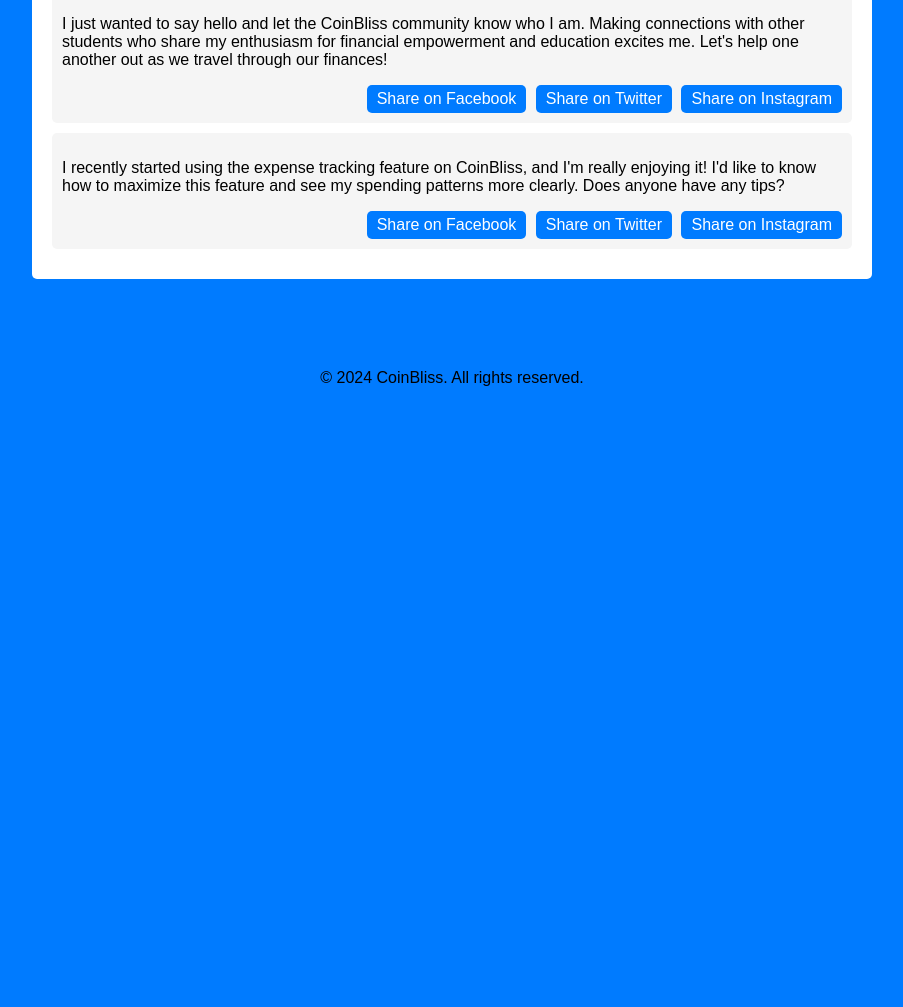
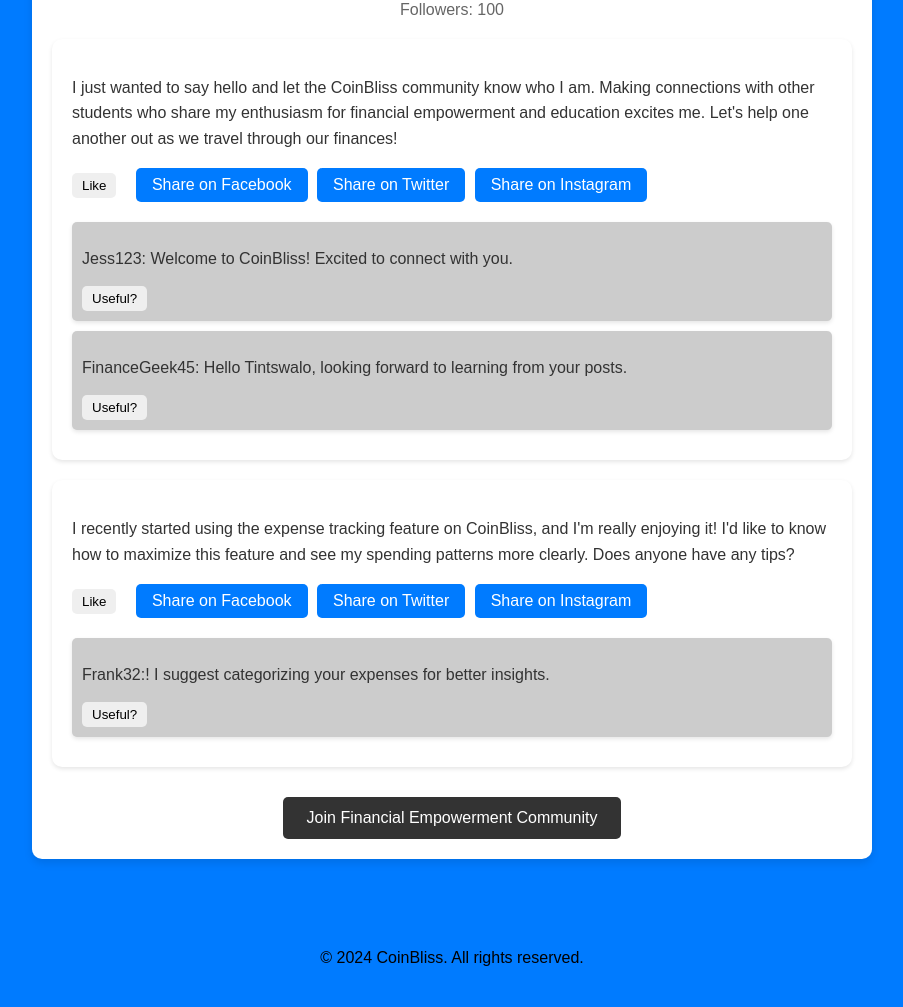
Before and after one commit to Tintswalo-Bilankulu/FirstWebPrototype, a website: page public_html/Profile.html in a window 1280 px wide. Shown: the part 417-1424 px from the top of the page, without its empty margins (188-1091 px from the left). Before the commit the page ends 844 px from the top, so only its background shows below. Drawn offline with Linux system fonts and the light colour scheme.

Commit message:
updated the profile page

```diff
--- a/public_html/Profile.html
+++ b/public_html/Profile.html
@@ -1,24 +1,27 @@
 <!DOCTYPE html>
-<!--
-Click nbfs://nbhost/SystemFileSystem/Templates/Licenses/license-default.txt to change this license
-Click nbfs://nbhost/SystemFileSystem/Templates/ClientSide/html.html to edit this template
--->
-<html>
+<html lang="en">
 <head>
+    <meta charset="UTF-8">
+    <meta name="viewport" content="width=device-width, initial-scale=1.0">
+    <title>Tintswalo Faith - Profile</title>
      <link rel="stylesheet" href="ConstantStyle.css" type="text/css"/>
+    <link rel="icon" href="Screenshot 2024-04-15 192607.png" type="image/x-icon">
+    <style>
 
-         <style>
         body {
-
+            font-family: Arial, sans-serif;
+            background-color: #007bff;
+            margin: 0;
+            padding: 0;
         }
 
         .container {
             max-width: 800px;
             margin: 20px auto;
+            background-color: #fff;
+            border-radius: 10px;
+            box-shadow: 0 4px 8px rgba(0, 0, 0, 0.1);
             padding: 20px;
-            background-color: #fff;
-            border-radius: 5px;
-            box-shadow: activeborder;
         }
 
         h1 {
@@ -27,44 +30,44 @@
         }
 
         .profile-info {
-            margin-bottom: 20px;
             text-align: center;
         }
 
         .profile-info img {
-            width: 120px;
-            height: 120px;
+            width: 150px;
+            height: 150px;
             border-radius: 50%;
-            margin-bottom: 10px;
+            margin-bottom: 20px;
+            border: 5px solid #fff;
+            box-shadow: 0 0 10px rgba(0, 0, 0, 0.1);
         }
 
         .profile-info h2 {
             margin-bottom: 10px;
+            color: #0056b3;
         }
 
-        .followers {
-            color: black;
-        }
-
-        .posts {
-            margin-top: 20px;
+        .profile-info p {
+            color: #666;
+            margin-bottom: 20px;
         }
 
         .post {
-            background-color: #f5f5f5;
-            padding: 10px;
-            border-radius: 5px;
-            margin-bottom: 10px;
+            background-color: #fff;
+            padding: 20px;
+            border-radius: 10px;
+            box-shadow: 0 2px 4px rgba(0, 0, 0, 0.1);
+            margin-bottom: 20px;
         }
 
-        .social-media {
-            margin-top: 10px;
-            text-align: right;
+        .post p {
+            color: #333;
+            line-height: 1.6;
         }
 
         .social-media a {
             display: inline-block;
-            padding: 5px 10px;
+            padding: 8px 16px;
             background-color: #007bff;
             color: #fff;
             text-decoration: none;
@@ -75,14 +78,63 @@
         .social-media a:hover {
             background-color: #0056b3;
         }
+
+        .comments {
+            margin-top: 20px;
+        }
+
+        .comment {
+            background-color: #ccc;
+            padding: 10px;
+            border-radius: 5px;
+            margin-bottom: 10px;
+            box-shadow: 0 2px 4px rgba(0, 0, 0, 0.1);
+        }
+
+        .comment p {
+            color: #333;
+            line-height: 1.4;
+        }
+
+        .like-btn,
+        .useful-btn {
+            margin-right: 10px;
+            padding: 5px 10px;
+            border: none;
+            border-radius: 5px;
+            cursor: pointer;
+            transition: background-color 0.3s ease;
+        }
+
+        .like-btn:hover,
+        .useful-btn:hover {
+            background-color: #0056b3;
+            color: #fff;
+        }
+
+        .join-community {
+            text-align: center;
+            margin-top: 30px;
+        }
+
+        .join-community button {
+            padding: 12px 24px;
+            background-color: #333;
+            color: #fff;
+            border: none;
+            border-radius: 5px;
+            cursor: pointer;
+            font-size: 16px;
+            transition: background-color 0.3s ease;
+        }
+
+        .join-community button:hover {
+            background-color: #555;
+        }
+
     </style>
 
-        <title>My Profile</title>
-        <meta charset="UTF-8">
-        <meta name="viewport" content="width=device-width, initial-scale=1.0">
-        <link rel="icon" href="Screenshot 2024-04-15 192607.png" type="image/x-icon">
 </head>
-   <body>
   <div class="dropdown">
   <button class="dropbtn">Menu</button>
   <div class="dropdown-content">
@@ -94,6 +146,7 @@
 
     </div>
    </div>
+<body>
 <div class="container">
     <h1>My Profile</h1>
 
@@ -107,23 +160,73 @@
         <div class="post">
             <p>I just wanted to say hello and let the CoinBliss community know who I am. Making connections with other students who share my enthusiasm for financial empowerment and education excites me. Let's help one another out as we travel through our finances!</p>
             <div class="social-media">
+                <button class="like-btn">Like</button>
+
                 <a href="https://www.facebook.com/">Share on Facebook</a>
                 <a href="https://twitter.com/?lang=en-za">Share on Twitter</a>
                 <a href="https://www.instagram.com/?hl=en">Share on Instagram</a>
+            </div>
+            <div class="comments">
+                <div class="comment">
+                    <p>Jess123: Welcome to CoinBliss! Excited to connect with you.</p>
+                     <button class="useful-btn">Useful?</button>
+                </div>
+                <div class="comment">
+                    <p>FinanceGeek45: Hello Tintswalo, looking forward to learning from your posts.</p>
+                     <button class="useful-btn">Useful?</button>
+                </div>
+                <!-- Add more comments dynamically -->
             </div>
         </div>
         <div class="post">
             <p>I recently started using the expense tracking feature on CoinBliss, and I'm really enjoying it! I'd like to know how to maximize this feature and see my spending patterns more clearly. Does anyone have any tips?</p>
             <div class="social-media">
+                <button class="like-btn">Like</button>
+
                 <a href="https://www.facebook.com/">Share on Facebook</a>
                 <a href="https://twitter.com/?lang=en-za">Share on Twitter</a>
                 <a href="https://www.instagram.com/?hl=en">Share on Instagram</a>
             </div>
+            <div class="comments">
+                <div class="comment">
+                    <p>Frank32:! I suggest categorizing your expenses for better insights.</p>
+                     <button class="useful-btn">Useful?</button>
+                </div>
+                <!-- Add more comments dynamically -->
             </div>
         </div>
     </div>
- </body>
+
+    <div class="join-community">
+        <button>Join Financial Empowerment Community</button>
+    </div>
+</div>
 <div class="footer">
     © 2024 CoinBliss. All rights reserved.
 </div>
+
+<script>
+    // Script for handling like button click
+    const likeButtons = document.querySelectorAll('.like-btn');
+    likeButtons.forEach(button => {
+        button.addEventListener('click', () => {
+            alert('You liked this post!');
+        });
+    });
+
+    // Script for handling useful button click
+    const usefulButtons = document.querySelectorAll('.useful-btn');
+    usefulButtons.forEach(button => {
+        button.addEventListener('click', () => {
+            const response = confirm('Was this comment useful?');
+            if (response) {
+                alert('Thank you for your feedback!');
+            } else {
+                alert('We\'ll try to improve!');
+            }
+        });
+    });
+</script>
+
+</body>
 </html>
```
Lines whose indentation alone changed are shown as unchanged.
